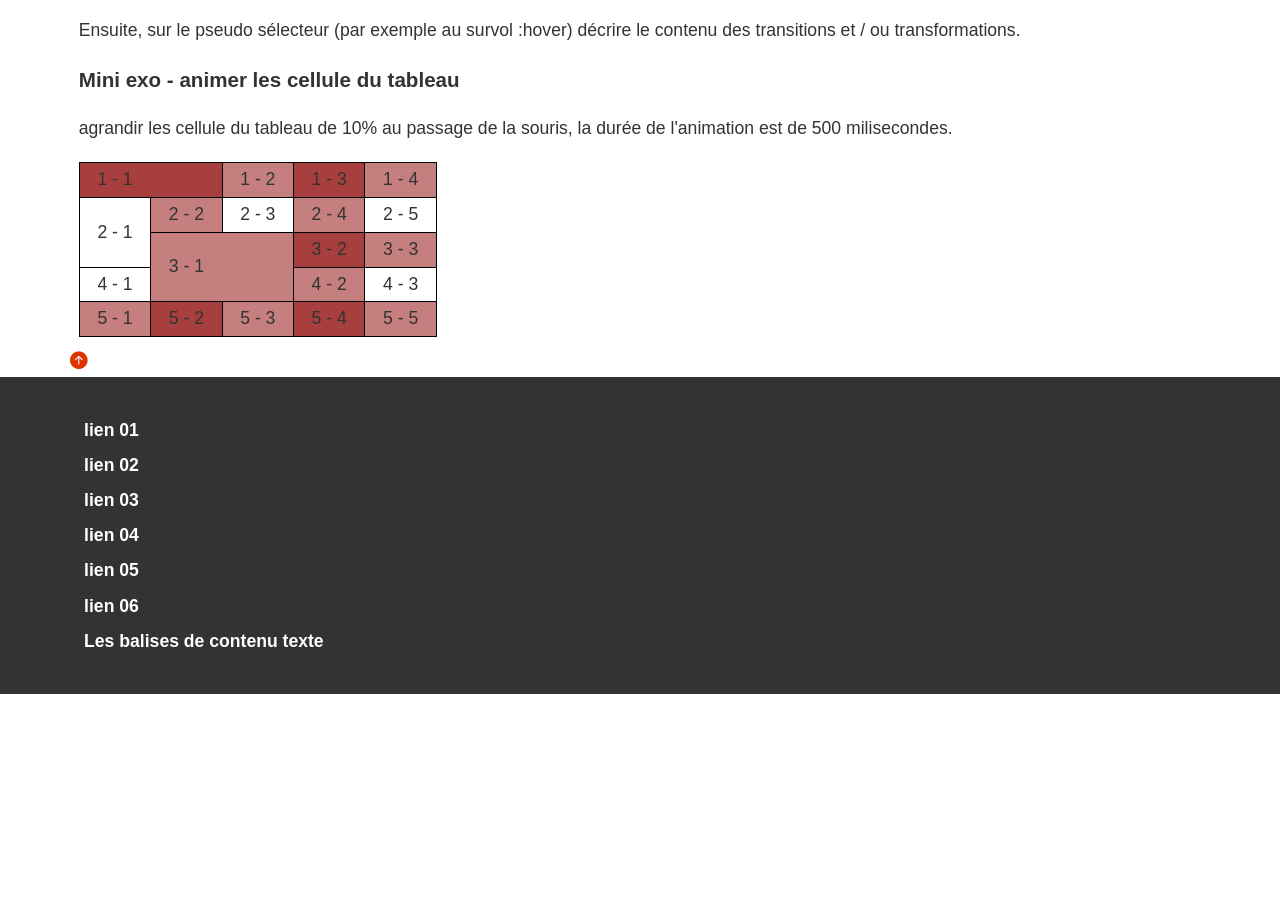
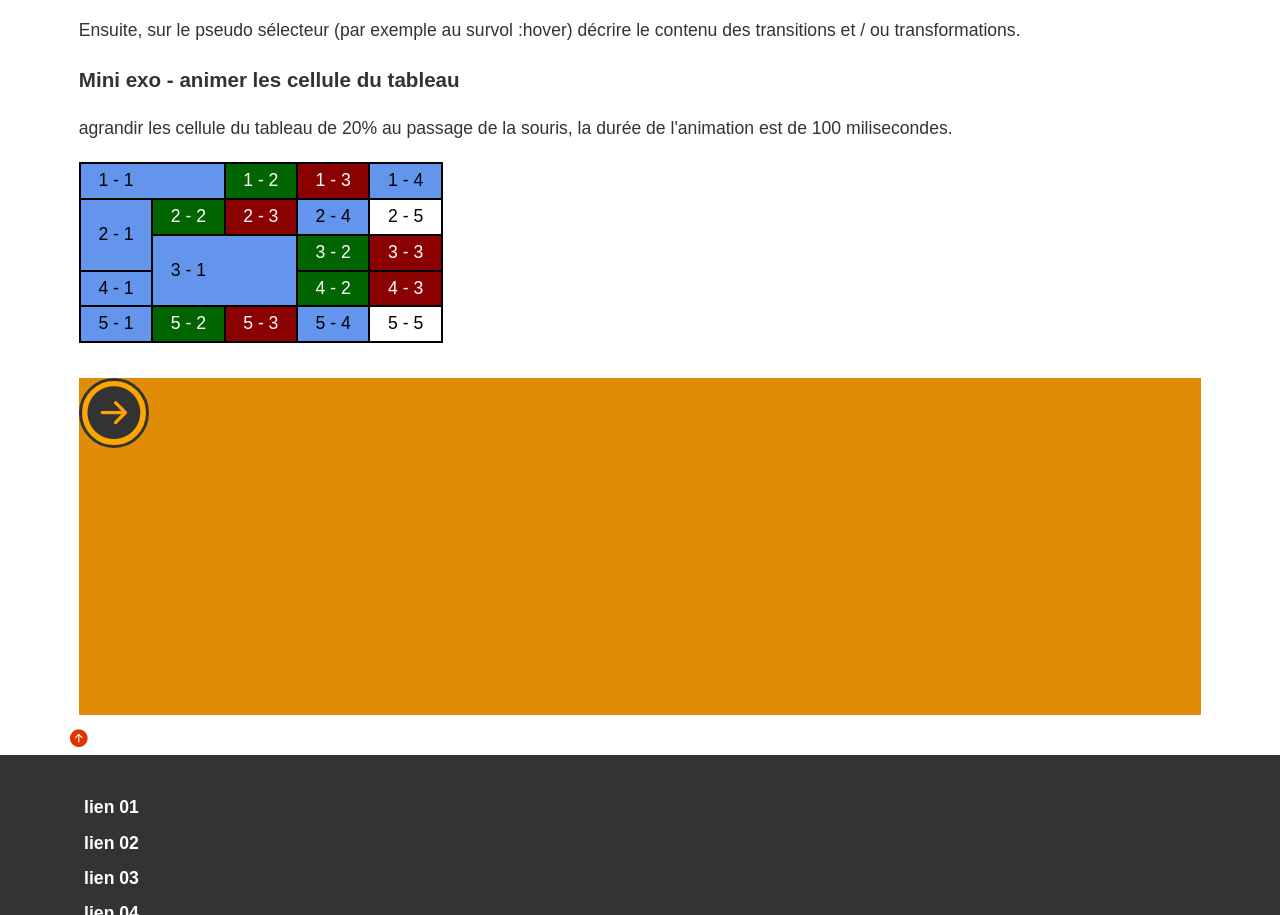
Before and after one commit to nicoduflot/2024-04-08-Web-inter, a plain HTML site: page animation.html in a window 1280 px wide. Shown: the part 494-1409 px from the top of the page. Before the commit the page ends 1188 px from the top, so only its background shows below. Drawn offline with Linux system fonts and the light colour scheme.

Commit message:
HTML animations CSS pt2

```diff
--- a/animation.html
+++ b/animation.html
@@ -48,7 +48,7 @@
                 </p>
                 <h3>Mini exo - animer les cellule du tableau</h3>
                     <p>
-                        agrandir les cellule du tableau de 10% au passage de la souris, la durée de l'animation est de 500 milisecondes.
+                        agrandir les cellule du tableau de 20% au passage de la souris, la durée de l'animation est de 100 milisecondes.
                     </p>
                     <table id="exo-anim">
                         <tbody>
@@ -89,6 +89,11 @@
                             </tr>
                         </tbody>
                     </table>
+                    <div class="espace-animation">
+                        <div class="cercle-animation animation">
+                            <i class="bi bi-arrow-right-circle-fill"></i>
+                        </div>
+                    </div>
             </article>
         </section>
         <aside>
--- a/css/animations.css
+++ b/css/animations.css
@@ -24,16 +24,55 @@ table{
     border-collapse: collapse;
 }
 
-table tr:nth-last-of-type(odd){
-    background-color: rgba(139, 0, 0, 0.5);
+table td{
+    border: 2px solid black;
+    padding-left: 1rem;
+    padding-right: 1rem;
+    background-color: white;
+    color: black;
 }
 
-table td{
-    border: 1px solid black;
-    padding-left: 1rem;
-    padding-right: 1rem;
+table td:nth-of-type(even){
+    background-color: darkgreen;
+    color: white;
 }
 
-table td:nth-last-of-type(even){
-    background-color: rgba(139, 0, 0, 0.5);
+table td:nth-of-type(3n){
+    background-color: darkred;
+    color: white;
 }
+
+table td:nth-of-type(3n+1){
+    background-color:cornflowerblue;
+    color: black;
+}
+
+#exo-anim td{
+    transition: transform 0.1s;
+}
+
+#exo-anim td:hover{
+    transform: scale(1.2);
+    box-shadow: inset 0px 0px 0px 2px black;
+}
+
+.espace-animation{
+    margin-top: 2rem;
+    width: 100%;
+    position: relative;
+    padding-bottom: 30%;
+    background-color: var(--site-third-color);
+}
+
+.cercle-animation{
+    position: absolute;
+    width: 4rem;
+    height: 4rem;
+    background-color: orange;
+    border-radius: 4rem;
+    font-size: 3rem;
+    display: flex;
+    justify-content: center;
+    align-items: center;
+    border: 3px solid var(--site-color);
+}
```
